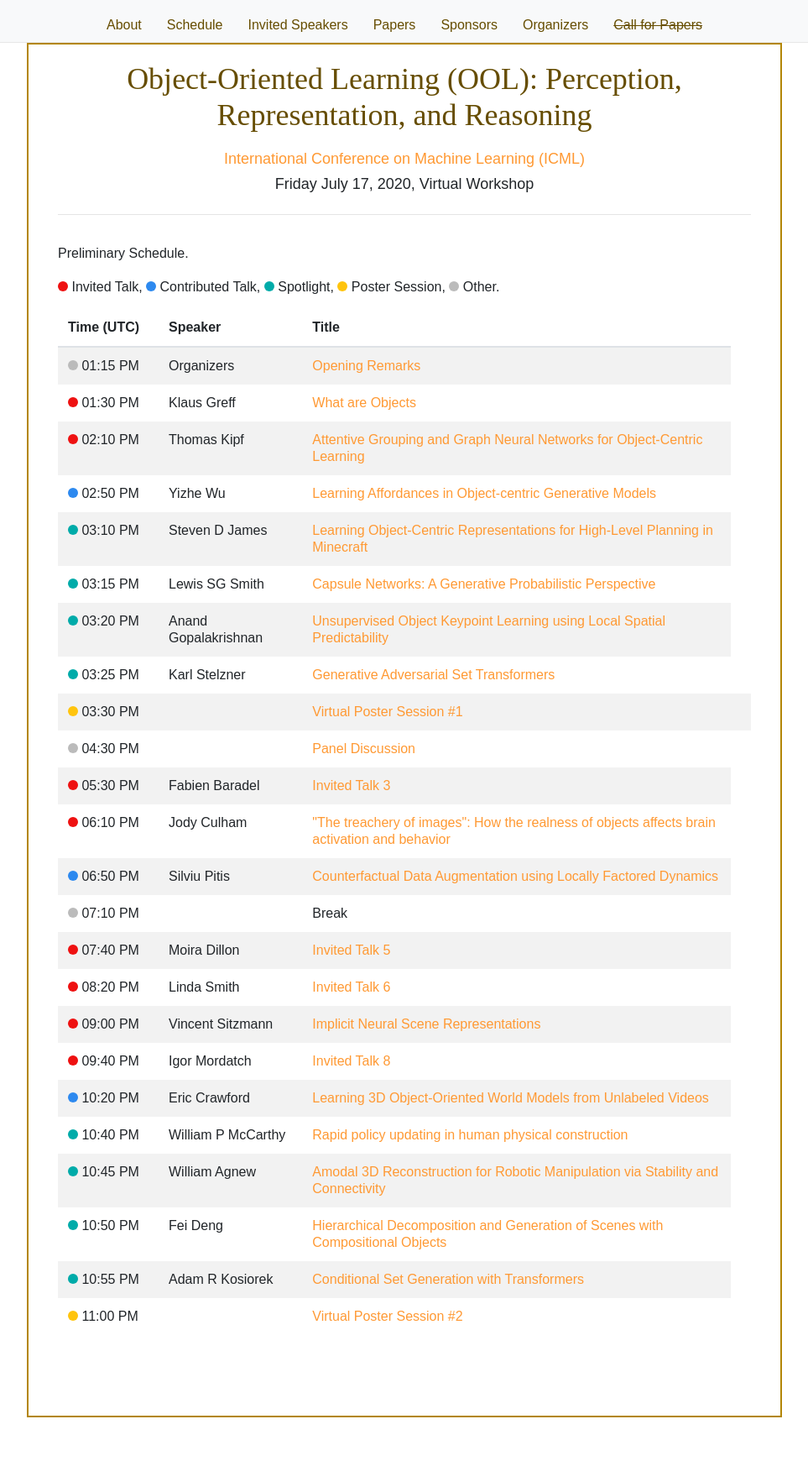
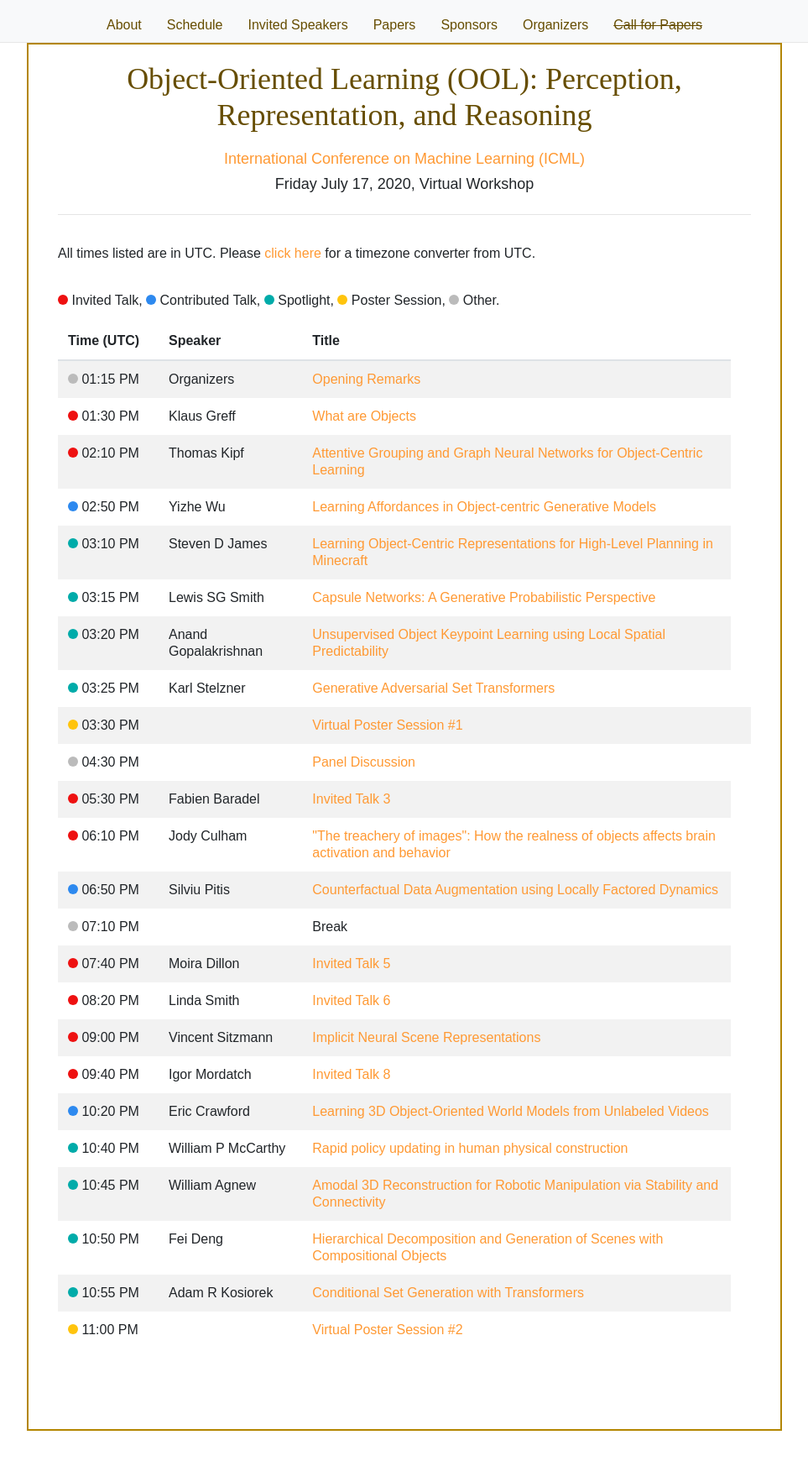
Before and after one commit to oolworkshop/oolworkshop.github.io, a Jekyll site: the page built from schedule.html, in a window 1280 px wide. Shown: the whole page at 84% size, without its empty margins (158-1121 px from the left). Built offline with Jekyll 4.4.1, drawn with Linux system fonts in a browser that asks for light colours; nearby versions of some CDN libraries.

Commit message:
add timezone converter back in

```diff
--- a/schedule.html
+++ b/schedule.html
@@ -5,11 +5,10 @@ layout: default
 <div class="row">
 <!--<p>Throughout the day we will be livestreaming invited talks, contributed talks, spotlight presentations, and a live panel discussion. Please see <a href="/format.html">How To Participate</a> for details on ways to participate!</p>-->
 
-<!--<p>All times listed are in GMT. Please <a href="https://www.timeanddate.com/worldclock/converter.html?iso=20200426T133000&p1=tz_gmt" target="_blank">click here</a> for a timezone converter from GMT.</p>-->
+<p>All times listed are in UTC. Please <a href="https://www.timeanddate.com/worldclock/converter.html?iso=20200717T131500&p1=1440" target="_blank">click here</a> for a timezone converter from UTC.</p>
 <!--<p><a href="https://calendar.google.com/calendar?cid=YmVya2VsZXkuZWR1X3ZkcXA4aWdsNjl2cnNyMmhzdTlwNHUzZTJvQGdyb3VwLmNhbGVuZGFyLmdvb2dsZS5jb20" target="_blank">Click here</a> to view this schedule in Google Calendar.</p>-->
-<p>Preliminary Schedule.
-
-</br></br><span class="dot-invited-talk"></span> Invited Talk, <span class="dot-contributed-talk"></span> Contributed Talk, <span class="dot-spotlight-talk"></span> Spotlight, <span class="dot-poster-session"></span> Poster Session, <span class="dot-other-session"></span> Other.
+<p>
+</br><span class="dot-invited-talk"></span> Invited Talk, <span class="dot-contributed-talk"></span> Contributed Talk, <span class="dot-spotlight-talk"></span> Spotlight, <span class="dot-poster-session"></span> Poster Session, <span class="dot-other-session"></span> Other.
 </p>
 <table class="table table-striped table-condensed" id="schedule">
   <thead>
```
